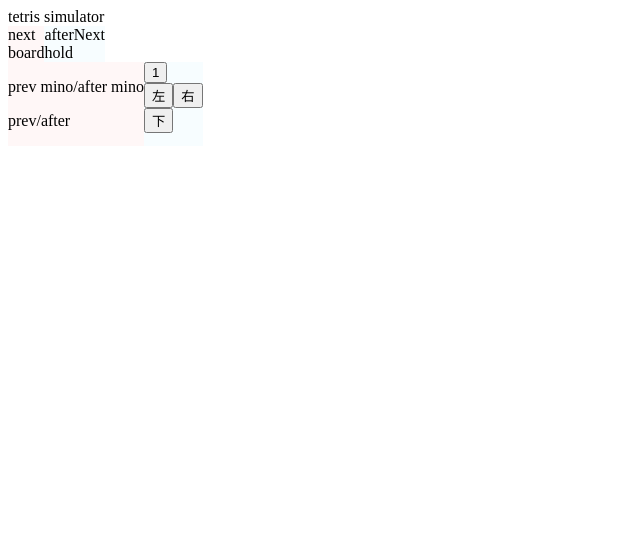
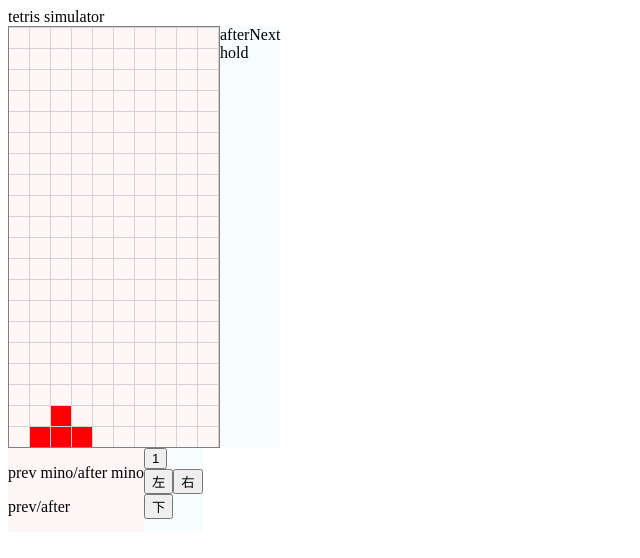
Before and after one commit to ahyaemon/react-tetris, a React (Create React App) app: page / in a window 1280 px wide. Shown: the top 558 px of the page, without its empty margins (0-640 px from the left). Built offline with nearby package versions, Linux system fonts and the light colour scheme.

Commit message:
add board

```diff
--- a/src/components/screen/screen-left/ScreenLeft.tsx
+++ b/src/components/screen/screen-left/ScreenLeft.tsx
@@ -1,14 +1,12 @@
 import React from 'react';
 import './ScreenLeft.scss';
+import Board from "./board/Board";
 
 export default function ScreenLeft() {
     return (
         <div className="screenLeft">
-            <div className="screenLeft__next">
-                next
-            </div>
             <div className="screenLeft__board">
-                board
+                <Board/>
             </div>
         </div>
     )
--- /dev/null
+++ b/src/components/screen/screen-left/board/Board.scss
@@ -0,0 +1,3 @@
+.board {
+    border: 1px solid grey;
+}
--- /dev/null
+++ b/src/components/screen/screen-left/board/Board.tsx
@@ -0,0 +1,18 @@
+import React, {useContext} from 'react';
+import './Board.scss';
+import GameContext from "../../../../gameContext";
+import Row from "./row/Row";
+
+export default function Board() {
+    const { gameState } = useContext(GameContext)
+
+    return (
+        <div className="board">
+            { gameState.rows.map((row, index) => (
+                <div className="board__row" key={index}>
+                    <Row cells={row}/>
+                </div>
+            )) }
+        </div>
+    )
+}
--- /dev/null
+++ b/src/components/screen/screen-left/board/row/Row.scss
@@ -0,0 +1,3 @@
+.row {
+    display: flex;
+}
--- /dev/null
+++ b/src/components/screen/screen-left/board/row/Row.tsx
@@ -0,0 +1,20 @@
+import React from 'react';
+import './Row.scss';
+import {Cell} from "../../../../../game/game";
+import CellC from "./cell/CellC";
+
+type RowProps = {
+    cells: Cell[]
+}
+
+export default function Row({ cells }: RowProps) {
+    return (
+        <div className="row">
+            { cells.map((cell, index) => (
+                <div className="row__cells" key={index}>
+                    <CellC color={cell}/>
+                </div>
+            )) }
+        </div>
+    )
+}
--- /dev/null
+++ b/src/components/screen/screen-left/board/row/cell/Cell.scss
@@ -0,0 +1,10 @@
+.cell {
+    border-top: 1px solid lightgrey;
+    border-right: 1px solid lightgrey;
+    width: 20px;
+    height: 20px;
+
+    &--red {
+        background-color: red;
+    }
+}
--- /dev/null
+++ b/src/components/screen/screen-left/board/row/cell/CellC.tsx
@@ -0,0 +1,15 @@
+import React from 'react';
+import './Cell.scss';
+import {Color} from "../../../../../../game/game";
+
+type CellProps = {
+    color: Color
+}
+
+export default function CellC({ color }: CellProps) {
+    return (
+        <div className={`cell cell--${color}`}>
+
+        </div>
+    )
+}
--- a/src/game/game.ts
+++ b/src/game/game.ts
@@ -1,9 +1,57 @@
+export enum Mino {
+    I,
+    O,
+    T,
+    S,
+    Z,
+    L,
+    J,
+}
+
+type Position = {
+    row: number,
+    col: number,
+}
+
+export enum Color {
+    None = 'none',
+    LightBlue = 'lightBlue',
+    Yellow = 'yellow',
+    Purple = 'purple',
+    Green = 'green',
+    Red = 'red',
+    Orange = 'orange',
+    Blue = 'blue',
+}
+
+export type Cell = Color
+
+type Row = Cell[]
+
+interface CurrentMino {
+    mino: Mino,
+    position: Position
+}
+
 export type GameState = {
-    value: number
+    value: number,
+    currentMino: CurrentMino,
+    rows: Row[]
 }
+
+const initialRowsArray = Array(20).fill(0).map(_ => Array(10).fill(Color.None))
+initialRowsArray[18][2] = Color.Red
+initialRowsArray[19][1] = Color.Red
+initialRowsArray[19][2] = Color.Red
+initialRowsArray[19][3] = Color.Red
 
 export const initialGameState: GameState = {
     value: 1,
+    currentMino: {
+        mino: Mino.J,
+        position: { row: 0, col: 0 }
+    },
+    rows: initialRowsArray
 }
 
 export enum Key {
@@ -22,7 +70,3 @@ export function input(gameState: GameState, key: Key): GameState {
     }
     return gameState
 }
-
-export function setValue(gameState: GameState, value: number) : GameState {
-    return { ...gameState, value }
-}
```
